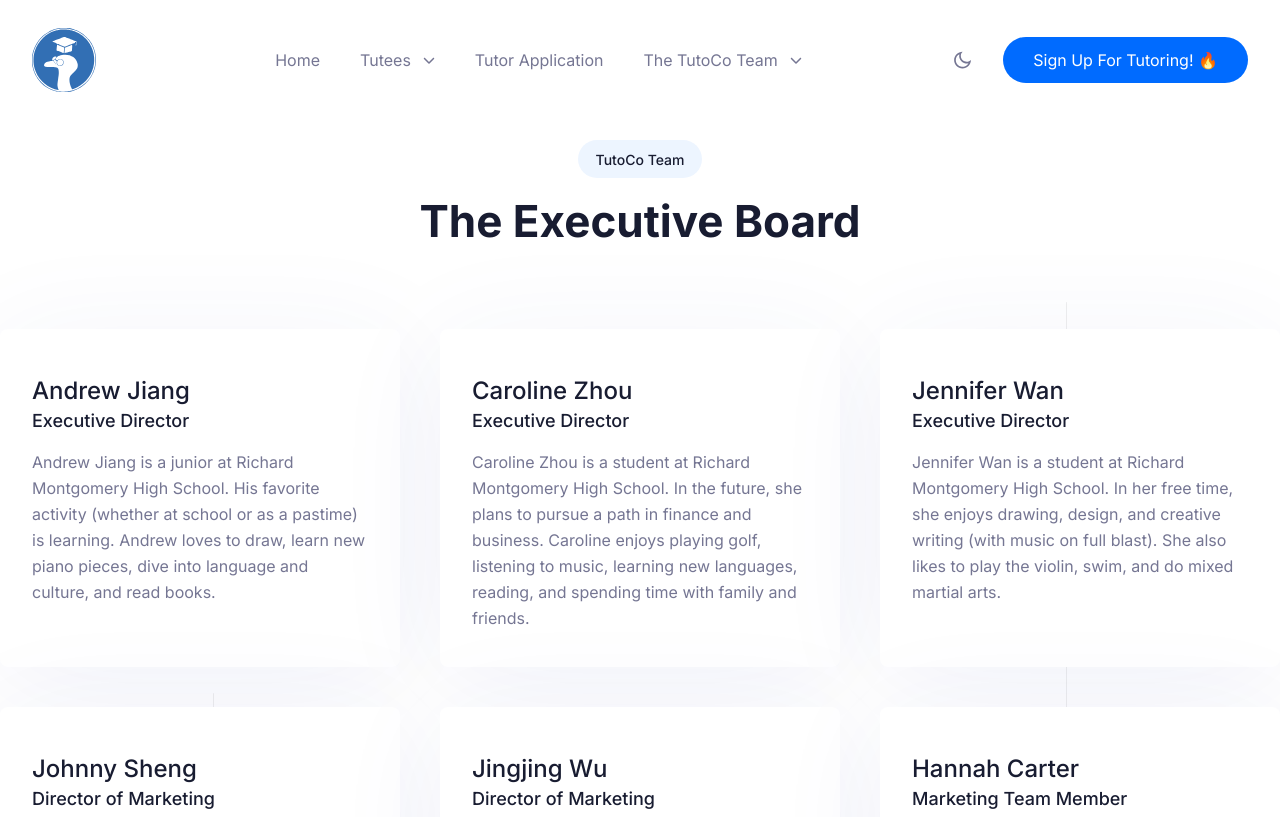
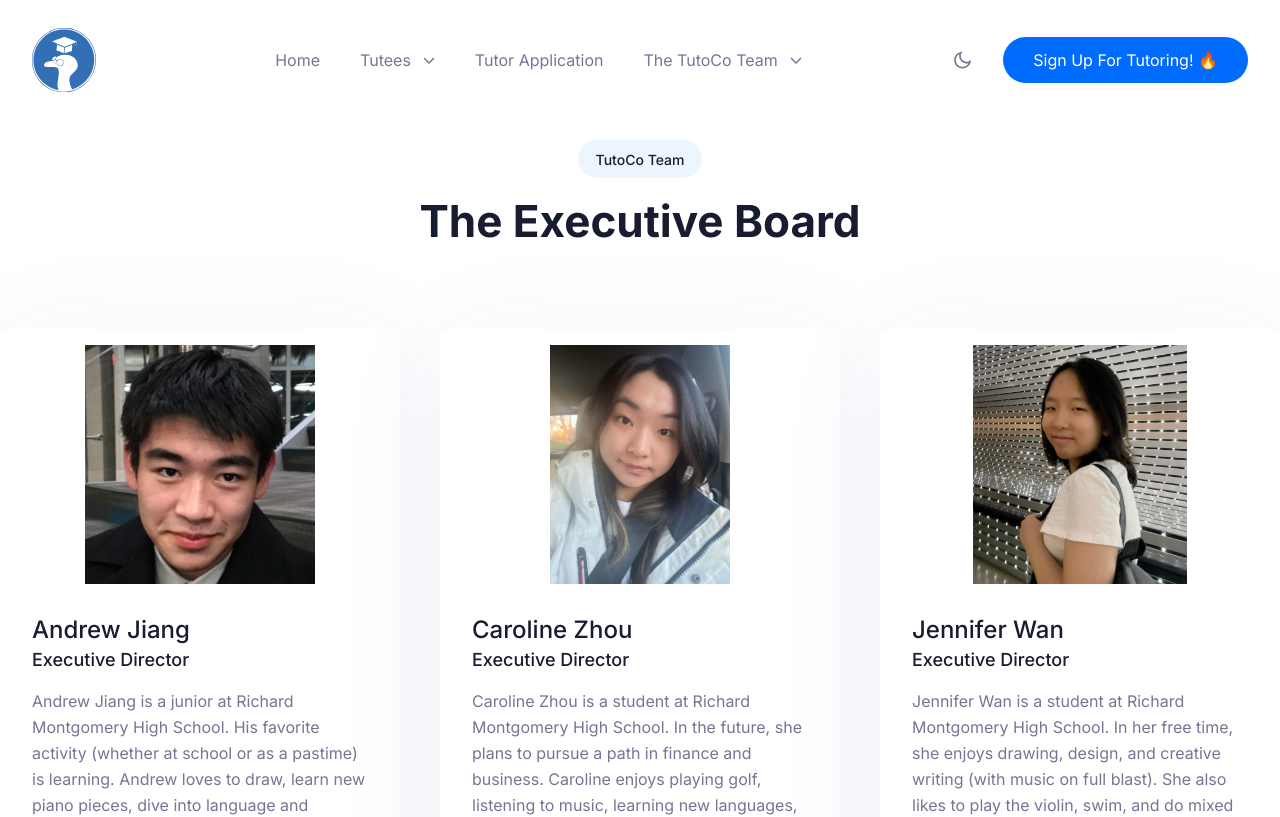
Before and after one commit to TutoCo/tutoco-site, a Next.js app: page /board in a window 1280 px wide. Shown: the top 817 px of the page. Built offline with nearby package versions, Linux system fonts and the light colour scheme.

Commit message:
reverse tw aspect

```diff
--- a/components/Blog-board/BlogItem.tsx
+++ b/components/Blog-board/BlogItem.tsx
@@ -30,7 +30,7 @@ const BlogItem = ({ blog }: { blog: Blog }) => {
 {/*         <Link href={`/blog/`} className="relative block aspect-[368/239]">
           <Image src={mainImage} alt={title} fill />
         </Link> */}
-        <Link href={`/blog/`} className="relative block items-center">
+        <Link href={`/blog/`} className="relative block aspect-[368/239]">
           <Image src={mainImage} alt={title} layout={'fill'} objectFit={'contain'}/>
         </Link>
 
```
